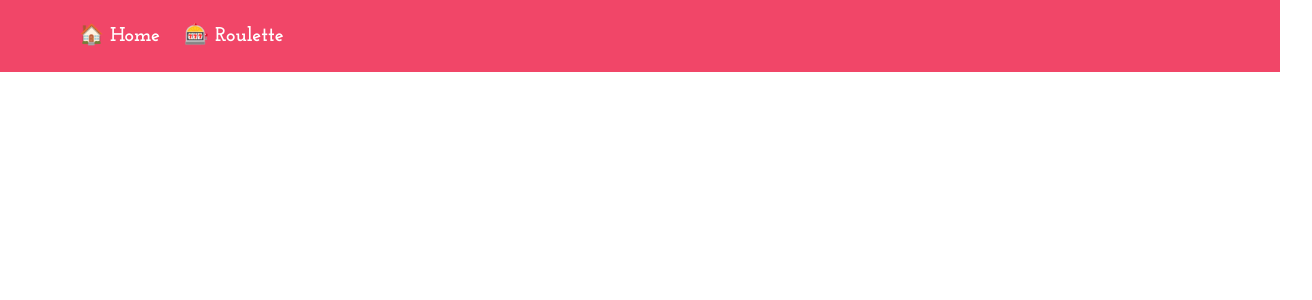
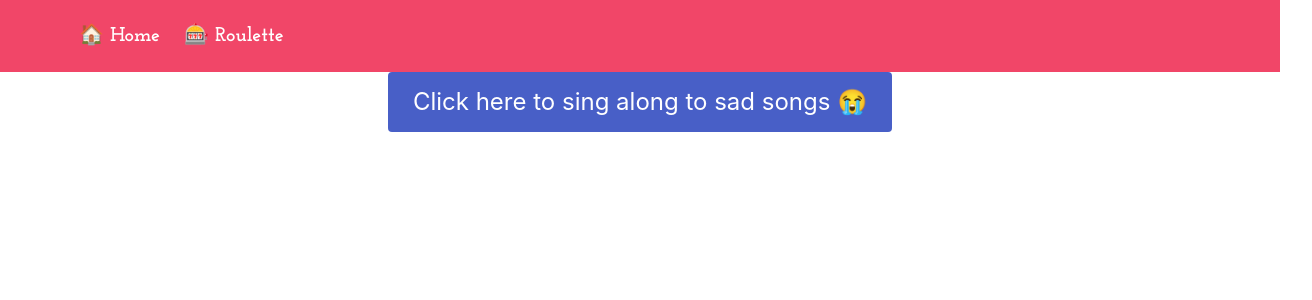
Before and after one commit to tjmcodes/Project-2, a React (Create React App) app: page /ginmodal in a window 1280 px wide. Before the commit this address had no page. Shown: the top 300 px of the page, 1312 px wide, since content can reach past the window. Built offline with nearby package versions, Linux system fonts and the light colour scheme; a web font is replaced by a local one.

Commit message:
GinModalVideo component and route added

```diff
--- a/src/App.js
+++ b/src/App.js
@@ -5,7 +5,7 @@ import { BrowserRouter as Router, Route, Routes } from "react-router-dom"
 import Navbar from "./components/NavBar"
 import ShowCocktail from "./components/ShowCocktail"
 import CocktailsList from "./components/CocktailsList"
-// import GinCocktails from "./components/GinCocktails"
+import GinModalVideo from "./components/GinModalVideo"
 // import RumCocktails from "./components/RumCocktails"
 // import VodkaCocktails from "./components/VodkaCocktails"
 // import TequilaCocktails from "./components/VodkaCocktails"
@@ -16,6 +16,7 @@ import AllRumCocktails from "./components/AllRumCocktails"
 import ModalVideos from "./components/ModalVideos"
 import Wheel from "./components/Wheel"
 import RandomCocktail from "./components/RandomCocktail"
+
 
 function App() {
   // ! 1) You need a router. You'll pretty always use BrowserRouter
@@ -29,7 +30,7 @@ function App() {
       <Routes>
         <Route path="/" element={<CocktailsList />} />
         <Route path="cocktail/:cocktailId" element={<ShowCocktail />} />
-        {/* <Route path="gin" element={<GinCocktails />} /> */}
+        <Route path="ginmodal" element={<GinModalVideo />}/>
         <Route path="allgin" element={<AllGinCocktails />} />
         {/* <Route path="rum" element={<RumCocktails />}/> */}
         <Route path="allrum" element={<AllRumCocktails />}/>
--- /dev/null
+++ b/src/components/GinModalVideo.js
@@ -0,0 +1,33 @@
+import React, { useState } from "react";
+import ModalVideo from "react-modal-video";
+import "react-modal-video/scss/modal-video.scss";
+
+function GinModalVideo() {
+  const [isSadOpen, setSadOpen] = useState(false);
+
+  return (
+
+
+    <div className="columns is-multiline is-variable is-1-mobile is-0-tablet is-3-desktop is-8-widescreen is-2-fullhd">
+
+      <React.Fragment>
+        <ModalVideo
+          channel="youtube"
+          autoplay
+          isOpen={isSadOpen}
+          videoId="XYKO45HjuiY"
+          onClose={() => setSadOpen(false)}
+        />
+
+        <div className="buttons are-large column">
+          <button className="button is-link" onClick={() => setSadOpen(true)}>
+        Click here to sing along to sad songs 😭
+          </button>
+        </div>
+      </React.Fragment>
+
+    </div>
+
+  )
+}
+export default GinModalVideo
--- a/src/components/RandomCocktail.js
+++ b/src/components/RandomCocktail.js
@@ -98,7 +98,7 @@ function MusicMood() {
         ) : (
           <p>...loading</p>
         )}
-        <button className="button is-danger is-light"><Link to="/" style={{ textDecoration: "none" }}>{"⬅ 🏠  Home"}</Link></button>
+        <button className="button is-danger is-light"><Link to="/cocktails" style={{ textDecoration: "none" }}>{"⬅ 🏠  Home"}</Link></button>
         <div className="container">
           <ModalVideos />
         </div>
```
